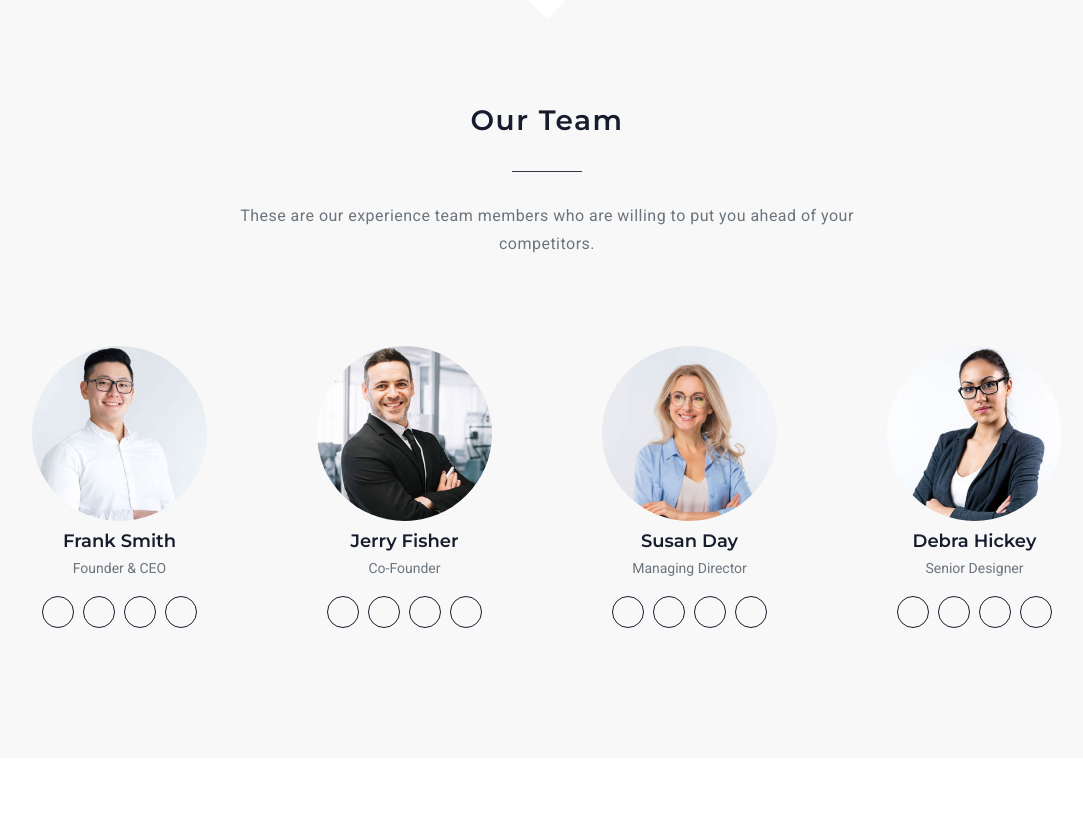
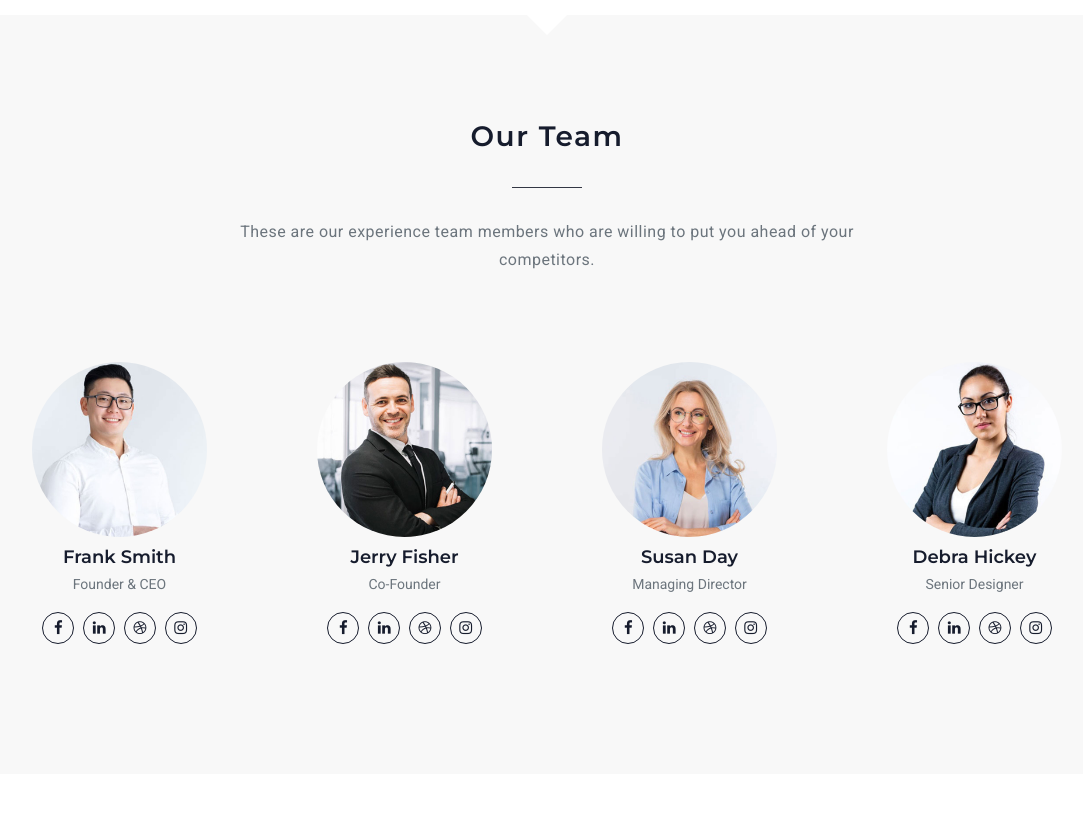
Before and after one commit to samuel355/godaveplus, a PHP site: page / in a window 1280 px wide. Shown: the part 3269-4104 px from the top of the page, without its empty margins (93-1176 px from the left). Run offline with PHP 8.4, Linux system fonts and the light colour scheme; some libraries are stand-ins or nearby versions; some web fonts are replaced.

Commit message:
updadtes

```diff
--- a/include/footer.php
+++ b/include/footer.php
@@ -86,8 +86,8 @@
 
 
     <!-- Back to top -->
-    <a href="#" class="back-to-top rounded text-center" id="back-to-top">
-            <i class="mdi mdi-chevron-up d-block"> </i>
+        <a href="#" class="back-to-top rounded text-center bg-white" id="back-to-top" style="border: 1px solid #ba1c41">
+            <i class="fa fa-chevron-up d-block bg-white"> </i>
         </a>
     <!-- Back to top -->
 
--- a/include/head.php
+++ b/include/head.php
@@ -3,7 +3,7 @@
 
 <head>
     <meta charset="utf-8" />
-    <title>Godave</title>
+    <title>Godave Plus</title>
     <meta name="viewport" content="width=device-width, initial-scale=1.0">
     <meta name="description" content="Godave Plus Company Limited" />
     <meta content="Samuel Osei Adu" name="designer" />
@@ -15,7 +15,7 @@
     <!-- MAGNIFIC POPUP -->
     <link href="css/magnific-popup.css" rel="stylesheet" type="text/css" />
     <!-- ICON -->
-    <link href="css/materialdesignicons.min.css" rel="stylesheet" type="text/css" />
+    <link href="css/materialdesignicons.css" rel="stylesheet" type="text/css" />
     <link href="css/fontawesome.css" rel="stylesheet" type="text/css" />
     <link href="css/pe-icon-7-stroke.css" rel="stylesheet" type="text/css" />
     <!--OWL SLIDER-->
--- a/index.php
+++ b/index.php
@@ -50,8 +50,8 @@
                 </div>
                 <!--end col-->
 
-                <div class="col-md-6 mt-4 mt-sm-0 pt-2 pt-sm-0">
-                    <img src="images/about/01.png" class="img-fluid ml-lg-4" alt="">
+                <div class="col-md-6 mt-5 mt-sm-0 pt-2 pt-sm-0">
+                    <img src="images/about/01.png" class="img-fluid ml-lg-4" style="margin-top: 1rem;" alt="">
                 </div>
                 <!--end col-->
             </div>
@@ -70,7 +70,7 @@
                 <div class="col-md-4">
                     <div class="card feature-two position-relative bg-transparent pl-4 pr-4 border-0 text-center">
                         <div class="icon mb-3">
-                            <i class="pe-7s-world"></i>
+                            <i class="fa fa-globe"></i>
                         </div>
                         <h4 class="feature-head mb-3">Global Partners</h4>
                         <p class="text-muted mb-0">On the other hand, we denounce with righteous indignation and dislike men who are so beguiled</p>
@@ -81,7 +81,7 @@
                 <div class="col-md-4 center-fe">
                     <div class="card feature-two position-relative bg-transparent pl-4 pr-4 border-0 text-center">
                         <div class="icon mb-3">
-                            <i class="pe-7s-shield"></i>
+                            <i class="fa fa-ship"></i>
                         </div>
                         <h4 class="feature-head mb-3">Trusted Partners</h4>
                         <p class="text-muted mb-0">It is a long established fact that a reader will be distracted by the content of at its readable.</p>
@@ -92,7 +92,7 @@
                 <div class="col-md-4 left-fe">
                     <div class="card feature-two position-relative bg-transparent pl-4 pr-4 border-0 text-center">
                         <div class="icon mb-3">
-                            <i class="pe-7s-wallet"></i>
+                            <i class="fa fa-group"></i>
                         </div>
                         <h4 class="feature-head mb-3">Financial Analysis</h4>
                         <p class="text-muted mb-0">Many desktop publishing packages and web page editors now use Lorem Ipsum as their text, and.</p>
@@ -336,10 +336,10 @@
                             <span class="text-muted">Founder & CEO</span>
                             <div class="mt-3">
                                 <ul class="list-unstyled social-icon mb-0">
-                                    <li class="list-inline-item"><a href="#"><i class="mdi mdi-facebook" title="facebook"></i></a></li>
-                                    <li class="list-inline-item"><a href="#"><i class="mdi mdi-linkedin" title="linkedin"></i></a></li>
-                                    <li class="list-inline-item"><a href="#"><i class="mdi mdi-dribbble" title="dribbble"></i></a></li>
-                                    <li class="list-inline-item"><a href="#"><i class="mdi mdi-instagram" title="instagram"></i></a></li>
+                                    <li class="list-inline-item"><a href="#"><i class="fa fa-facebook" title="facebook"></i></a></li>
+                                    <li class="list-inline-item"><a href="#"><i class="fa fa-linkedin" title="linkedin"></i></a></li>
+                                    <li class="list-inline-item"><a href="#"><i class="fa fa-dribbble" title="dribbble"></i></a></li>
+                                    <li class="list-inline-item"><a href="#"><i class="fa fa-instagram" title="instagram"></i></a></li>
                                 </ul>
                             </div>
                         </div>
@@ -357,10 +357,10 @@
                             <span class="text-muted">Co-Founder</span>
                             <div class="mt-3">
                                 <ul class="list-unstyled social-icon mb-0">
-                                    <li class="list-inline-item"><a href="#"><i class="mdi mdi-facebook" title="facebook"></i></a></li>
-                                    <li class="list-inline-item"><a href="#"><i class="mdi mdi-linkedin" title="linkedin"></i></a></li>
-                                    <li class="list-inline-item"><a href="#"><i class="mdi mdi-dribbble" title="dribbble"></i></a></li>
-                                    <li class="list-inline-item"><a href="#"><i class="mdi mdi-instagram" title="instagram"></i></a></li>
+                                    <li class="list-inline-item"><a href="#"><i class="fa fa-facebook" title="facebook"></i></a></li>
+                                    <li class="list-inline-item"><a href="#"><i class="fa fa-linkedin" title="linkedin"></i></a></li>
+                                    <li class="list-inline-item"><a href="#"><i class="fa fa-dribbble" title="dribbble"></i></a></li>
+                                    <li class="list-inline-item"><a href="#"><i class="fa fa-instagram" title="instagram"></i></a></li>
                                 </ul>
                             </div>
                         </div>
@@ -378,10 +378,10 @@
                             <span class="text-muted">Managing Director</span>
                             <div class="mt-3">
                                 <ul class="list-unstyled social-icon mb-0">
-                                    <li class="list-inline-item"><a href="#"><i class="mdi mdi-facebook" title="facebook"></i></a></li>
-                                    <li class="list-inline-item"><a href="#"><i class="mdi mdi-linkedin" title="linkedin"></i></a></li>
-                                    <li class="list-inline-item"><a href="#"><i class="mdi mdi-dribbble" title="dribbble"></i></a></li>
-                                    <li class="list-inline-item"><a href="#"><i class="mdi mdi-instagram" title="instagram"></i></a></li>
+                                    <li class="list-inline-item"><a href="#"><i class="fa fa-facebook" title="facebook"></i></a></li>
+                                    <li class="list-inline-item"><a href="#"><i class="fa fa-linkedin" title="linkedin"></i></a></li>
+                                    <li class="list-inline-item"><a href="#"><i class="fa fa-dribbble" title="dribbble"></i></a></li>
+                                    <li class="list-inline-item"><a href="#"><i class="fa fa-instagram" title="instagram"></i></a></li>
                                 </ul>
                             </div>
                         </div>
@@ -399,10 +399,10 @@
                             <span class="text-muted">Senior Designer</span>
                             <div class="mt-3">
                                 <ul class="list-unstyled social-icon mb-0">
-                                    <li class="list-inline-item"><a href="#"><i class="mdi mdi-facebook" title="facebook"></i></a></li>
-                                    <li class="list-inline-item"><a href="#"><i class="mdi mdi-linkedin" title="linkedin"></i></a></li>
-                                    <li class="list-inline-item"><a href="#"><i class="mdi mdi-dribbble" title="dribbble"></i></a></li>
-                                    <li class="list-inline-item"><a href="#"><i class="mdi mdi-instagram" title="instagram"></i></a></li>
+                                    <li class="list-inline-item"><a href="#"><i class="fa fa-facebook" title="facebook"></i></a></li>
+                                    <li class="list-inline-item"><a href="#"><i class="fa fa-linkedin" title="linkedin"></i></a></li>
+                                    <li class="list-inline-item"><a href="#"><i class="fa fa-dribbble" title="dribbble"></i></a></li>
+                                    <li class="list-inline-item"><a href="#"><i class="fa fa-instagram" title="instagram"></i></a></li>
                                 </ul>
                             </div>
                         </div>
```
